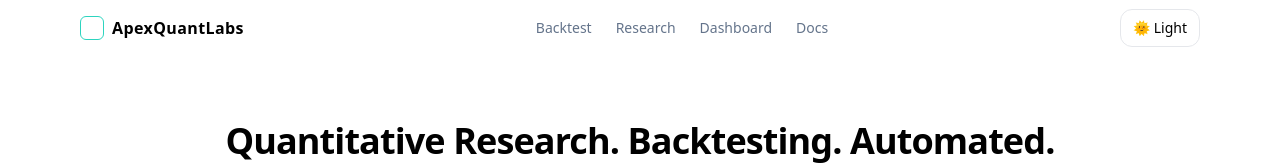
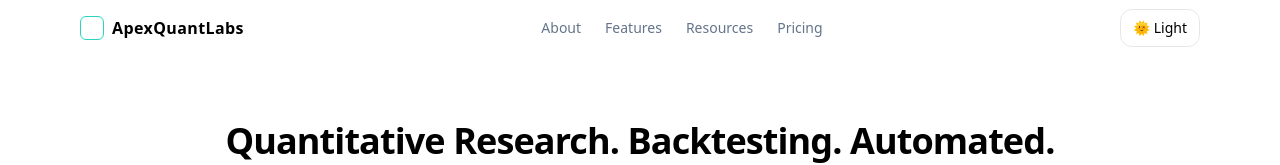
Before and after one commit to palitojendthen/apexlabs, a Next.js app in the folder frontend/: page / in a window 1280 px wide. Shown: the top 165 px of the page. Built offline with nearby package versions, Linux system fonts and the light colour scheme.

Commit message:
update Navbar.jsx

```diff
--- a/frontend/app/components/Navbar.jsx
+++ b/frontend/app/components/Navbar.jsx
@@ -10,10 +10,10 @@ export default function Navbar() {
           <span className="font-semibold tracking-wide">ApexQuantLabs</span>
         </div>
         <nav className="hidden sm:flex items-center gap-6 text-sm text-slate-500 dark:text-slate-300">
-          <a href="#">Backtest</a>
-          <a href="#">Research</a>
-          <a href="#">Dashboard</a>
-          <a href="#">Docs</a>
+          <a href="#">About</a>
+          <a href="#">Features</a>
+          <a href="#">Resources</a>
+          <a href="#">Pricing</a>
         </nav>
         <ThemeToggle />
       </div>
```
